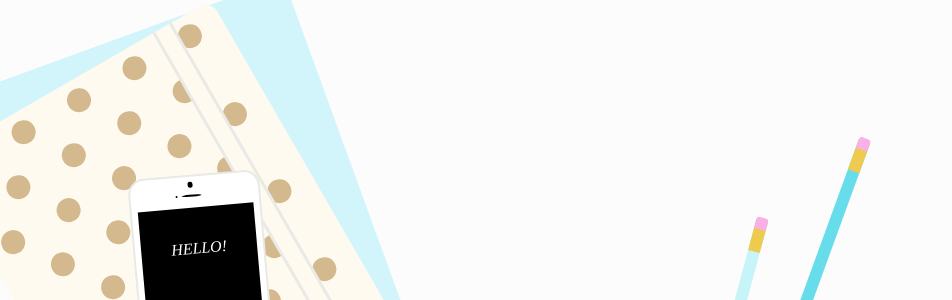
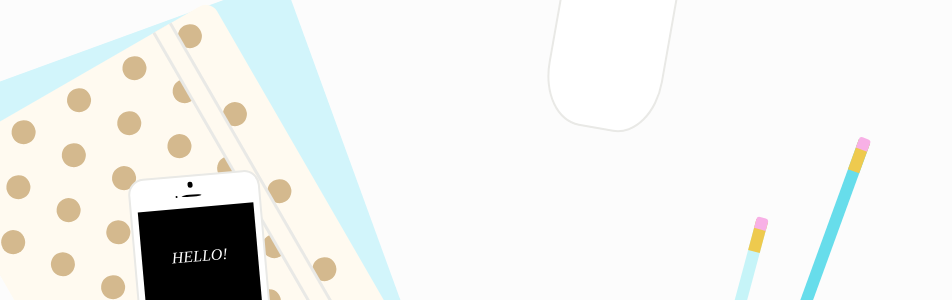
Before and after one commit to pennmeg/pure_css_desk-flatlay, a plain HTML site: page index.html in a window 1280 px wide. Shown: the top 300 px of the page, without its empty margins (0-952 px from the left). Drawn offline with Linux system fonts and the light colour scheme.

Commit message:
mouse basics

```diff
--- a/stylesheets/mouse.css
+++ b/stylesheets/mouse.css
@@ -0,0 +1,10 @@
+.mouse {
+  width: 7em;
+  height: 10em;
+  top: -5%;
+  left: 42%;
+  border: 2px solid #e9e9e6;
+  background-color: white;
+  border-radius: 0 0 35% 35%;
+  transform: rotate(10deg);
+}
--- a/stylesheets/phone.css
+++ b/stylesheets/phone.css
@@ -42,7 +42,7 @@
 }
 .phone--screen__text {
   width: 100%;
-  margin-top: 2em;
+  margin-top: 2.5em;
   text-align: center;
   color: white;
   text-transform: uppercase;
```
